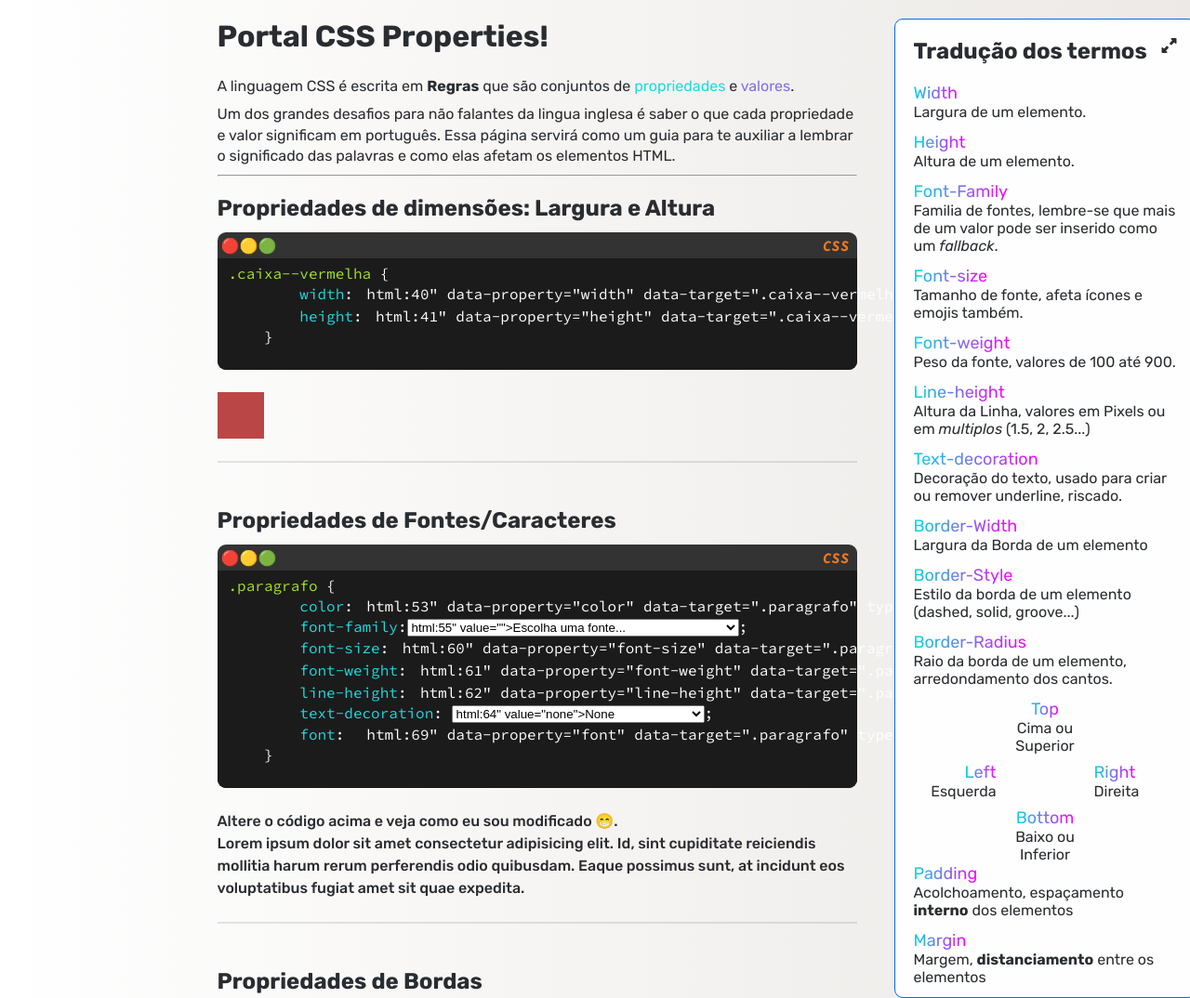
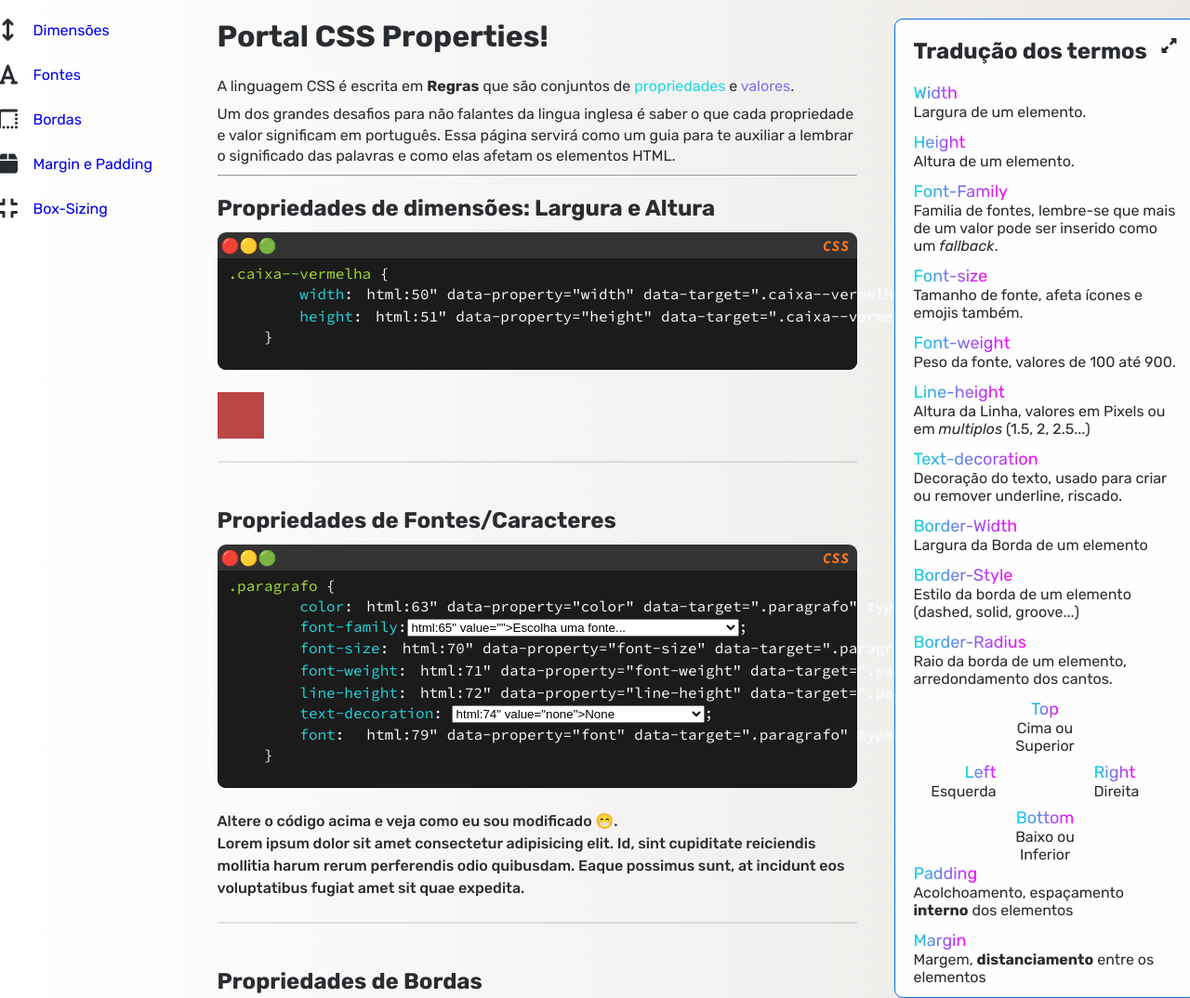
Before and after one commit to seriouslyvictor/ApoioCSS, a plain HTML site: page index.html in a window 1280 px wide. Shown: the top 1074 px of the page at 93% size. Drawn offline with Linux system fonts and the light colour scheme.

Commit message:
Adicionado navigation bar

```diff
--- a/glossario.css
+++ b/glossario.css
@@ -14,7 +14,7 @@ dd {
     margin-bottom: 0.75rem;
 }
 
-i {
+.dock {
     position: absolute;
     top: 20px;
     right: 20px;
--- a/index.html
+++ b/index.html
@@ -12,13 +12,23 @@
         href="https://fonts.googleapis.com/css2?family=Rubik:ital,wght@0,300..900;1,300..900&family=Source+Code+Pro:ital,wght@0,200..900;1,200..900&display=swap"
         rel="stylesheet">
     <link rel="stylesheet" href="vstyles.css">
+    <link rel="stylesheet" href="nav.css">
     <link rel="stylesheet" href="style.css">
     <link rel="stylesheet" href="glossario.css">
+    <link rel="stylesheet" href="media.css">
     <script src="jawas.js" defer></script>
 </head>
 
 <body>
     <nav class="topicos">
+        <ul>
+
+            <li><i class="fa-solid fa-arrows-up-down fa-fw"></i> <a href="#dimensions">Dimensões</a></li>
+            <li><i class="fa-solid fa-font fa-fw"></i></i> <a href="#fontes">Fontes</a></li>
+            <li><i class="fa-solid fa-border-top-left fa-fw"></i> <a href="#borders">Bordas</a></li>
+            <li><i class="fa-solid fa-box fa-fw"></i> <a href="#margin">Margin e Padding</a></li>
+            <li><i class="fa-solid fa-compress fa-fw"></i></i> <a href="#box-sizing">Box-Sizing</a></li>
+        </ul>
 
     </nav>
     <main>
@@ -32,7 +42,7 @@
             afetam os elementos HTML.</p>
 
         <hr>
-        <section class="big width--height">
+        <section class="big width--height" id="dimensions">
             <h2>Propriedades de dimensões: Largura e Altura</h2>
 
             <code class="code--snippet">
@@ -46,7 +56,7 @@
             <div class="caixa--vermelha transition">
             </div>
         </section>
-        <section class="big typefaces">
+        <section class="big typefaces" id="fontes">
             <h2>Propriedades de Fontes/Caracteres</h2>
             <code class="code--snippet">
                 <pre>.paragrafo {
@@ -77,7 +87,7 @@
                 expedita.
             </div>
         </section>
-        <section class="big borders">
+        <section class="big borders" id="borders">
             <h2>Propriedades de Bordas</h2>
             <code class="code--snippet">
                 <pre>.caixa--azul {
@@ -96,7 +106,7 @@
             <div class="caixa--azul transition">
             </div>
         </section>
-        <section class="big box-model">
+        <section class="big box-model" id="margin">
             <h2>Propriedades do Box-Model: Margin e Padding</h2>
             <div class="wrapper--quadros">
                 <code class="code--snippet">
@@ -141,13 +151,13 @@
                 </div>
             </section>
         </section>
-        <section class="big box-model2">
+        <section class="big box-model2" id="box-sizing">
             <h2>Propriedades do Box-Model: Box-Sizing</h2>
             <p>Uma propriedade <strong>muito importante</strong>, define como o tamanho final dos elementos HTML é
                 calculado.</p>
             <p>Por padrão, o tamanho final do elemento é calculado somando largura e altura com padding e bordas, esse é
                 comportamento do valor <strong>content-box</strong>. Essa maneira de calcular o tamanho final dos
-                elementos torna difícil prever qual tamanho o elemento irá ter nas páginas, de como que muitos
+                elementos torna difícil prever qual tamanho o elemento terá nas páginas, de modo que muitos
                 desenvolvedores preferem o comportamento do valor <strong>box-sizing</strong>, onde padding e bordas não
                 são somados ao tamanho final do elemento.</p>
             <div class="wrapper--cards">
@@ -195,7 +205,7 @@
         </section>
     </main>
     <aside class="glossary">
-        <i class="fa-solid fa-up-right-and-down-left-from-center"></i>
+        <i class="fa-solid dock fa-up-right-and-down-left-from-center"></i>
         <h2>Tradução dos termos</h2>
         <dl>
             <dt>Width</dt>
--- a/jawas.js
+++ b/jawas.js
@@ -60,7 +60,7 @@ document.addEventListener("DOMContentLoaded", function () {
   const spans = document.querySelectorAll("aside span");
   const codeSelects = document.querySelectorAll(".code--snippet select");
   const dts = document.querySelectorAll("dt");
-  const icons = document.querySelectorAll("i");
+  const icons = document.querySelectorAll(".dock");
   // Handle dt elements and span creation
   dts.forEach((dt) => {
     const span = document.createElement("span");
--- /dev/null
+++ b/media.css
@@ -0,0 +1,10 @@
+@media (max-width: 56.25rem) {
+    .glossary {
+        position: absolute;
+        transform: translateX(200%)
+    }
+
+    .dock {
+        display: none;
+    }
+}
--- /dev/null
+++ b/nav.css
@@ -0,0 +1,35 @@
+nav {
+    position: sticky;
+    top: 20px;
+}
+
+.topicos ul {
+    display: flex;
+    gap: 1.5rem;
+    flex-direction: column;
+}
+
+.topicos li {
+    display: flex;
+    align-items: center;
+    gap: 12px;
+    cursor: pointer;
+}
+
+.topicos i {
+    font-size: 1.5rem;
+}
+
+a:link {
+    user-select: none;
+    transition: 0.4s;
+    text-decoration: none;
+}
+
+a:visited {
+    color: inherit;
+}
+
+a:hover {
+    color: darkorange;
+}
--- a/style.css
+++ b/style.css
@@ -4,9 +4,14 @@
     color: transparent;
 }
 
+
+html {
+    scroll-behavior: smooth;
+}
+
 body {
     background: linear-gradient(to right, #FFFFFF, #ECE9E6);
-
+    overflow-x: hidden;
     font-family: "Rubik", sans-serif;
     color: var(--body-color);
     display: grid;
@@ -17,7 +22,6 @@ body {
 }
 
 main {
-    max-height: 48rem;
     padding: 0 2.5rem;
 }
 
@@ -44,8 +48,6 @@ main {
     line-height: 1.5;
     font-weight: 500;
 }
-
-
 
 h1 {
     margin-bottom: 1.5rem;
```
